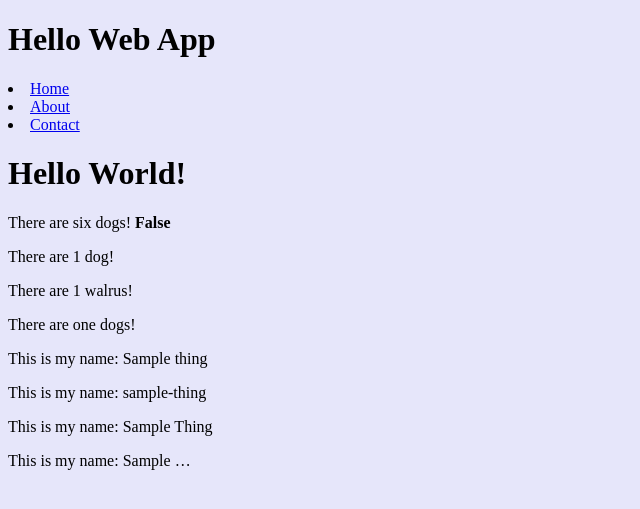
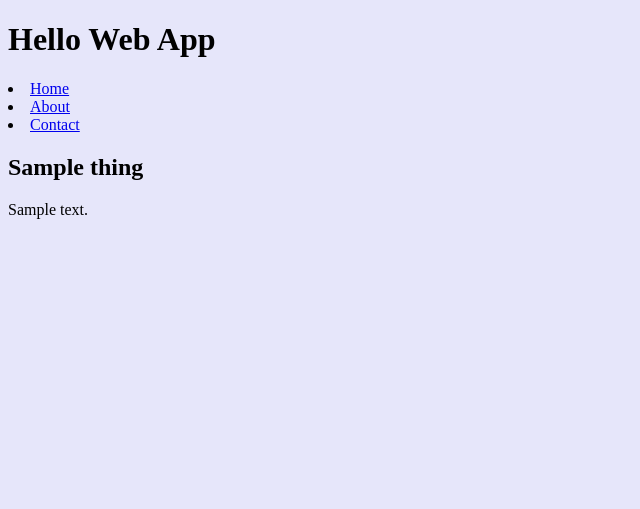
Before and after one commit to James1042/MyHelloWebApp, a Django app: template collection/templates/index.html in a window 1280 px wide. Shown: the top 509 px of the page, without its empty margins (0-640 px from the left). Run offline with Django 3.2, Linux system fonts and the light colour scheme; the template is opened without the code that fills it: most values are stand-ins (such as "Sample title", 1, 10 or a date in 2020).

Commit message:
HWA Code Ch7 - Displaying Dynamic Info

```diff
--- a/collection/templates/index.html
+++ b/collection/templates/index.html
@@ -5,21 +5,8 @@
 {% endblock title %}
 
 {% block content %}
-	<h1>Hello World!</h1>
-	<!-- here's the variable we are passing in -->
-	<p>There are six dogs! <b>
-	   {% if number == 6 %}
-	       True
-	   {% else %}
-	       False
-	   {% endif %}
-	</b></p>
-
-	<p>There are {{ number }} dog{{ number|pluralize }}!</p>
-	<p>There are {{ number }} walrus{{ number|pluralize:"es" }}!</p>
-	<p>There are {{ number|apnumber }} dogs!</p>
-	<p>This is my name: {{ thing }}</p>
-	<p>This is my name: {{ thing|slugify }}</p>
-	<p>This is my name: {{ thing|title }}</p>
-	<p>This is my name: {{ thing|truncatewords:1 }}</p>
+    {% for thing in things %}
+    <h2>{{ thing.name }}</h2>
+    <p>{{ thing.description }}</p>
+    {% endfor %}
 {% endblock content %}
```
Also changed, not shown: collection/views.py (+3 -6 lines).
